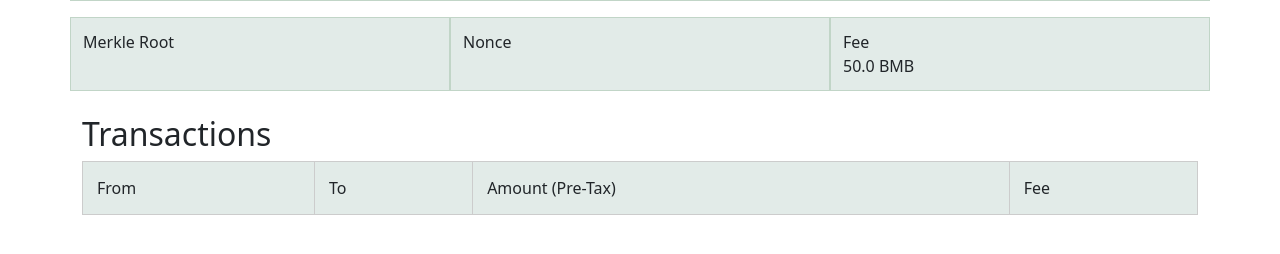
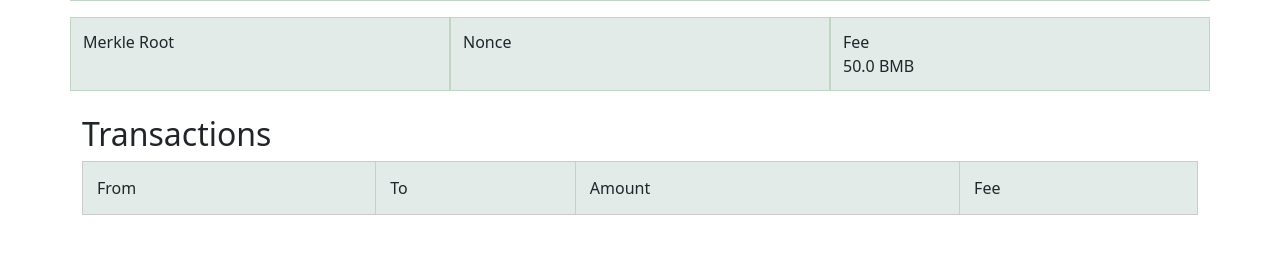
Before and after one commit to mr-pandabear/panda-website, a Flask app: template site/templates/block.html in a window 1280 px wide. Shown: the part 546-800 px from the top of the page. Run offline with Flask 2, Linux system fonts and the light colour scheme; the template is opened without the code that fills it, so the values that code supplies are empty.

Commit message:
taxes removed

```diff
--- a/site/templates/block.html
+++ b/site/templates/block.html
@@ -70,7 +70,7 @@
     </div>
     <h2 class="mt-4">Transactions</h2>
     <table>
-      <tr class='header'><td>From</td><td>To</td><td>Amount (Pre-Tax)</td><td>Fee</td></tr>
+      <tr class='header'><td>From</td><td>To</td><td>Amount</td><td>Fee</td></tr>
       {% for message in info['transactions'] %}
       <tr><td><a href="/wallet?id={{message['from']}}&host={{info['url']}}">{{message['from']}}</a></td><td><a href="/wallet?id={{message['to']}}&host={{info['url']}}">{{message['to']}}</a></td><td>{{message['amount']}}</td><td>{{message['fee']}}</td></tr>
       {% endfor %}
--- a/site/templates/index.html
+++ b/site/templates/index.html
@@ -89,7 +89,7 @@
     </table>
     <h2 class="mt-4">Last Block Transactions</h2>
     <table>
-      <tr class='header'><td>From</td><td>To</td><td>Amount (Pre-Tax)</td><td>Fee</td></tr>
+      <tr class='header'><td>From</td><td>To</td><td>Amount</td><td>Fee</td></tr>
       {% for message in transactions %}
       <tr><td><a href="/wallet?id={{message['from']}}&host={{info['curr_host']}}">{{message['from']}}</a></td><td><a href="/wallet?id={{message['to']}}&host={{info['curr_host']}}">{{message['to']}}</a></td><td>{{message['amount']}}</td><td>{{message['fee']}}</td></tr>
       {% endfor %}
```
